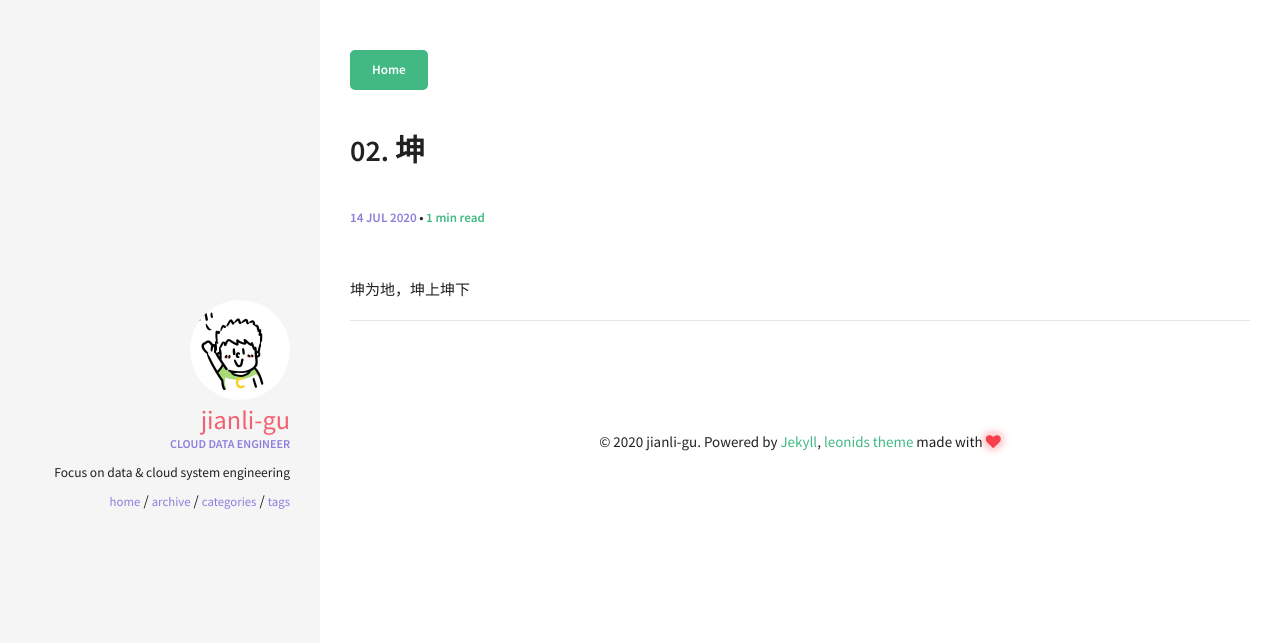
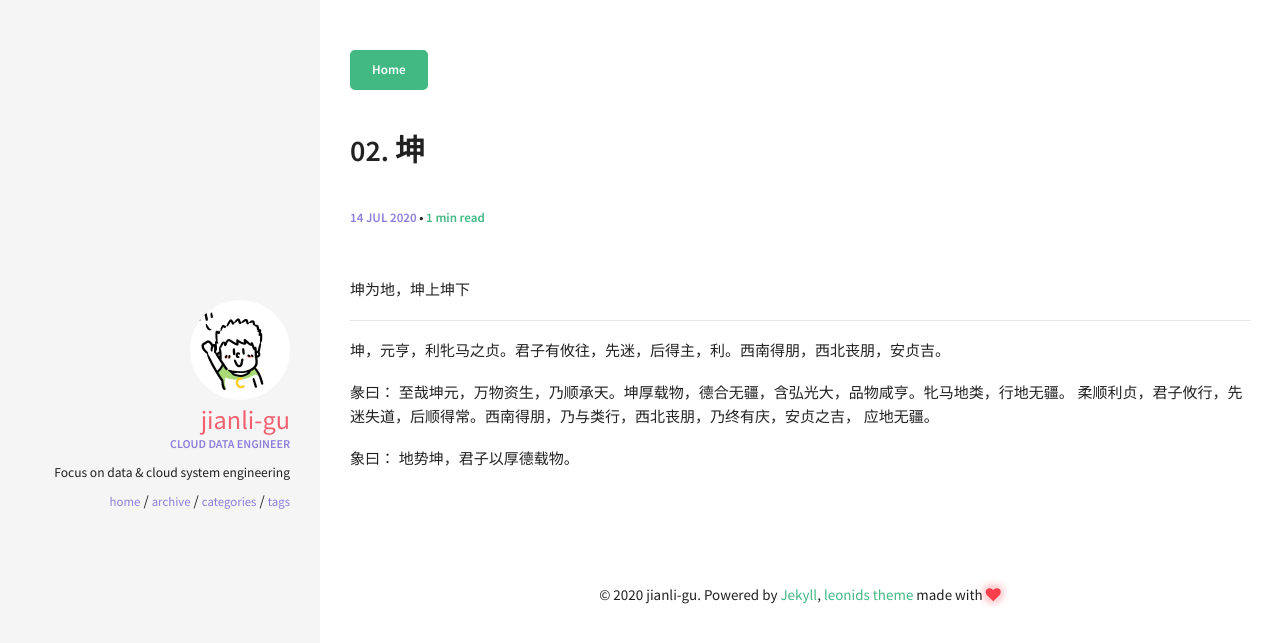
Before and after one commit to jianli-gu/jianli-gu.github.io, a Jekyll site: the page built from _posts/2020-07-14-yi-jing-kun.md, in a window 1280 px wide. Shown: the top 643 px of the page. Built offline with Jekyll 4.4.1, drawn with Linux system fonts in a browser that asks for light colours.

Commit message:
Update kun

```diff
--- a/_posts/2020-07-14-yi-jing-kun.md
+++ b/_posts/2020-07-14-yi-jing-kun.md
@@ -8,3 +8,11 @@ modified: 2020-07-14
 坤为地，坤上坤下
 
 ---
+
+坤，元亨，利牝马之贞。君子有攸往，先迷，后得主，利。西南得朋，西北丧朋，安贞吉。
+
+彖曰： 至哉坤元，万物资生，乃顺承天。坤厚载物，德合无疆，含弘光大，品物咸亨。牝马地类，行地无疆。
+柔顺利贞，君子攸行，先迷失道，后顺得常。西南得朋，乃与类行，西北丧朋，乃终有庆，安贞之吉，
+应地无疆。
+
+象曰： 地势坤，君子以厚德载物。
```
